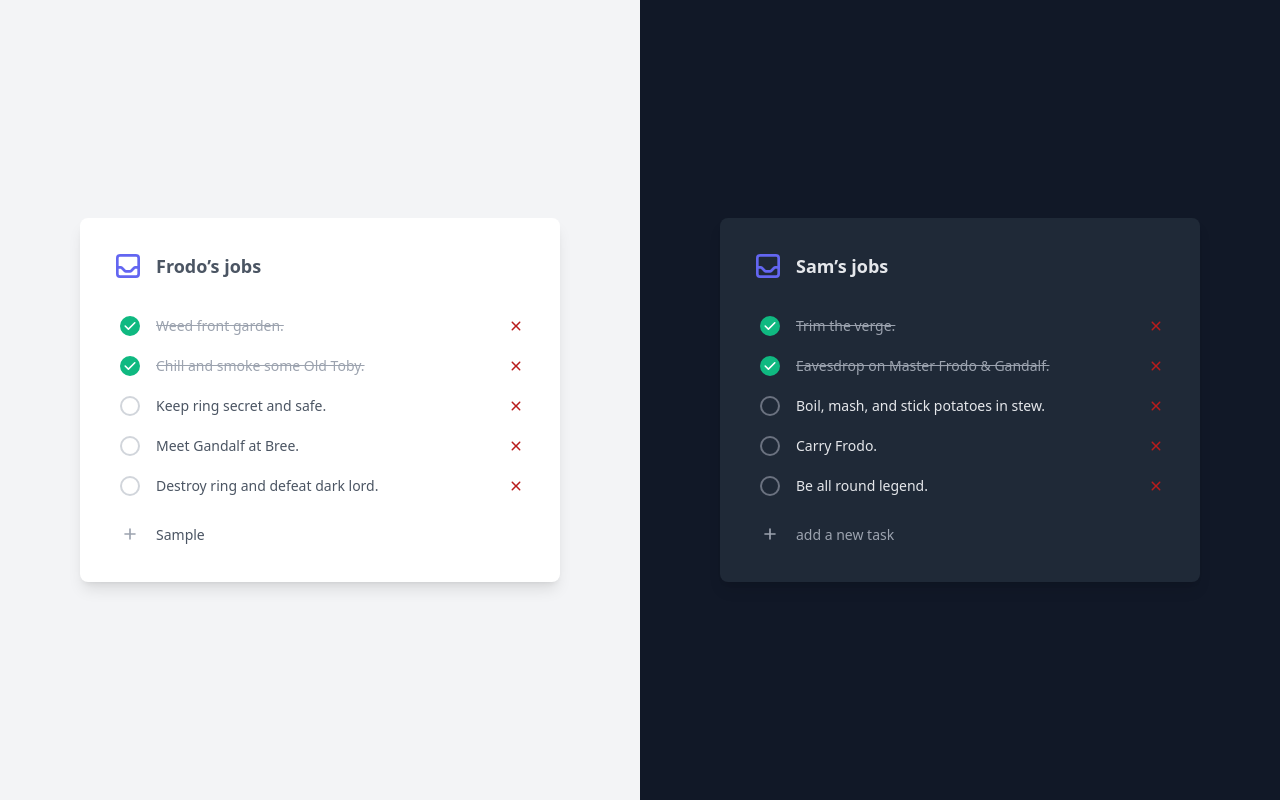
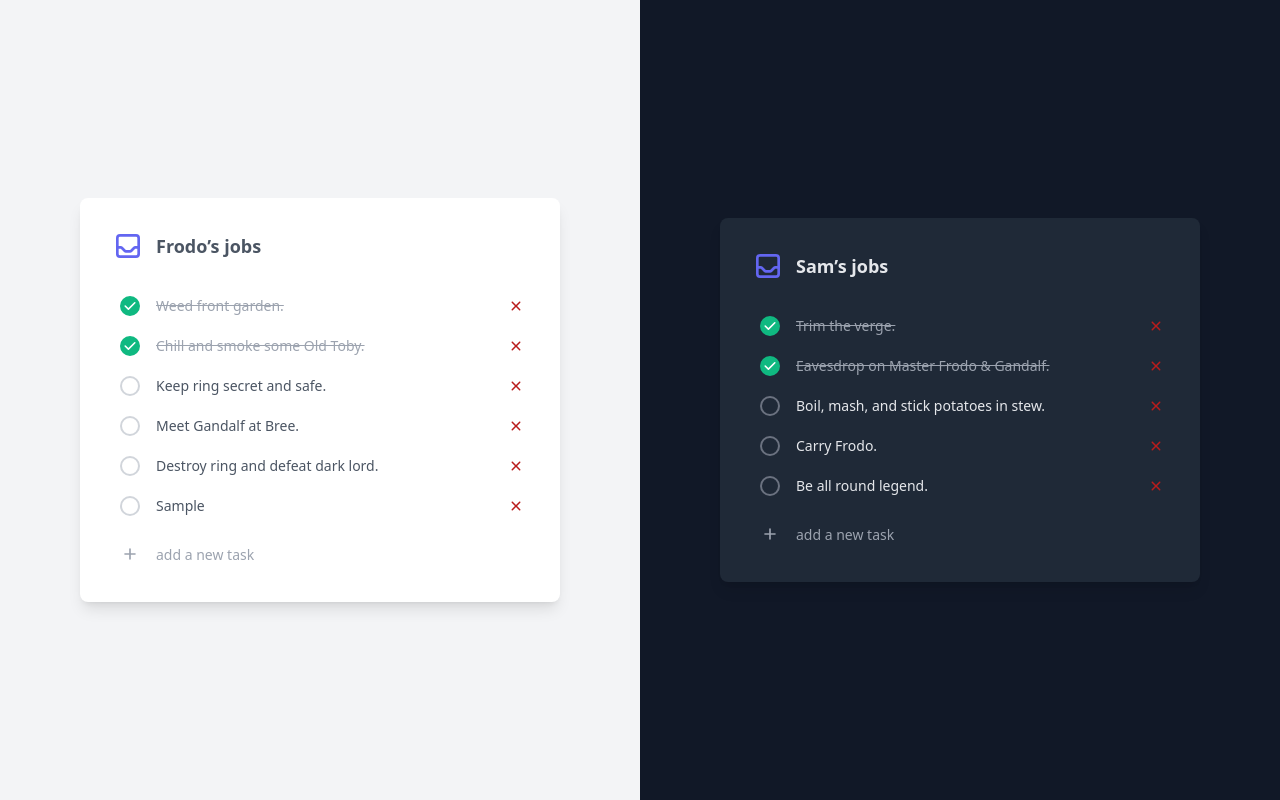
Before and after one commit to bastosh/vanilla-todo, a plain HTML site: page index.html in a window 1280 px wide. Both pictures are taken after typing "Sample" into the empty fields and a click on the button 130 px from the left and 534 px from the top of the page. Drawn offline with nearby package versions, Linux system fonts and the light colour scheme.

Commit message:
Add item

```diff
--- a/index.html
+++ b/index.html
@@ -8,8 +8,8 @@
     <script src="https://cdn.tailwindcss.com"></script>
 </head>
 <body>
-    <div class="flex items-center justify-center w-screen h-screen font-medium">
-        <div class="flex flex-grow items-center justify-center h-full text-gray-600 bg-gray-100">
+    <div class="flex flex-col lg:flex-row items-center justify-center w-screen h-screen font-medium">
+        <div class="flex flex-grow items-center justify-center h-full text-gray-600 lg:bg-gray-100">
             <!-- Component Start -->
             <div id="left-list" class="max-w-full p-8 bg-white rounded-lg shadow-lg w-[30rem]">
                 <div class="flex items-center mb-6">
@@ -111,7 +111,7 @@
             </div>
             <!-- Component End  -->
         </div>
-        <div class="flex flex-grow items-center justify-center bg-gray-900 h-full">
+        <div class="flex flex-grow items-center justify-center lg:bg-gray-900 h-full">
             <!-- Component Start -->
             <div id="right-list" class="max-w-full p-8 bg-gray-800 rounded-lg shadow-lg w-[30rem] text-gray-200">
                 <div class="flex items-center mb-6">
--- a/script.js
+++ b/script.js
@@ -1,21 +1,88 @@
-const leftList = document.getElementById('left-list')
-const leftListTitle = document.getElementById('left-list-title')
-const leftListItems = document.getElementById('left-list-items')
-const leftForm = document.getElementById('left-list-form')
-const leftInput = document.getElementById('left-list-input')
-const leftButton = document.getElementById('left-list-button')
-const rightList = document.getElementById('right-list')
-const rightListTitle = document.getElementById('right-list-title')
-const rightListItems = document.getElementById('right-list-items')
-const rightForm = document.getElementById('right-list-form')
-const rightInput = document.getElementById('right-list-input')
-const rightButton = document.getElementById('right-list-button')
+// const leftList = document.getElementById('left-list')
+// const leftListTitle = document.getElementById('left-list-title')
+// const leftListItems = document.getElementById('left-list-items')
+// const leftInput = document.getElementById('left-list-input')
+// const leftButton = document.getElementById('left-list-button')
+// const rightList = document.getElementById('right-list')
+// const rightListTitle = document.getElementById('right-list-title')
+// const rightListItems = document.getElementById('right-list-items')
+// const rightInput = document.getElementById('right-list-input')
+// const rightButton = document.getElementById('right-list-button')
 
 function addItem(e) {
     e.preventDefault()
-    const newItem = e.target.querySelector('input').value
-    console.log(`Create item with value ${newItem}`)
+
+    if (!e.target.querySelector('input').value) {
+        return
+    }
+
+    const context = e.target.attributes.id.value  === 'left-list-form' ? 'left' : 'right';
+
+    const newItemContent = e.target.querySelector('input').value
+
+    const newItem = createItem(newItemContent, context)
+
+    e.target.previousElementSibling.appendChild(newItem)
+
+    e.target.querySelector('input').value = ''
 }
 
-leftForm.addEventListener('submit', addItem)
-rightForm.addEventListener('submit', addItem)
+function createItem(text, context) {
+    let item_id = randstr('todo_item_');
+
+    const wrapper = document.createElement('div')
+    wrapper.className = 'flex items-center'
+
+    const input = document.createElement('input')
+    input.setAttribute('id', item_id)
+    input.className = 'hidden'
+    input.type = 'checkbox'
+
+    wrapper.appendChild(input)
+
+    const label = document.createElement('label')
+    label.setAttribute('for', item_id)
+    label.className = 'flex flex-grow items-center h-10 px-2 rounded cursor-pointer'
+    if (context === 'left') {
+      label.classList.add('hover:bg-gray-100')
+    } else {
+      label.classList.add('hover:bg-gray-900')
+    }
+
+    const icon = document.createElement('span')
+    icon.className = 'flex items-center justify-center w-5 h-5 text-transparent border-2 border-gray-300 rounded-full'
+    icon.innerHTML =
+    `
+    <svg class="w-4 h-4 fill-current" xmlns="http://www.w3.org/2000/svg" viewBox="0 0 20 20" fill="currentColor">
+        <path fill-rule="evenodd" d="M16.707 5.293a1 1 0 010 1.414l-8 8a1 1 0 01-1.414 0l-4-4a1 1 0 011.414-1.414L8 12.586l7.293-7.293a1 1 0 011.414 0z" clip-rule="evenodd" />
+    </svg>
+    `
+    label.appendChild(icon)
+
+    const content = document.createElement('span')
+    content.className = 'ml-4 text-sm'
+    content.appendChild(document.createTextNode(text))
+    label.appendChild(content)
+
+    wrapper.appendChild(label)
+
+    const close = document.createElement('div')
+    close.className = 'w-6 flex items-center cursor-pointer text-red-700'
+    close.innerHTML =
+    `
+    <svg viewBox="0 0 1024 1024" version="1.1" xmlns="http://www.w3.org/2000/svg" fill="currentColor">
+        <path d="M557.2 512l136.4-136.4c12.4-12.4 12.4-32.8 0-45.2-12.4-12.4-32.8-12.4-45.2 0L512 466.8l-136.4-136.4c-12.4-12.4-32.8-12.4-45.2 0-6.2 6.2-9.4 14.4-9.4 22.6 0 8.2 3.2 16.4 9.4 22.6l136.4 136.4-136.4 136.4c-6.2 6.2-9.4 14.4-9.4 22.6 0 8.2 3.2 16.4 9.4 22.6 12.4 12.4 32.8 12.4 45.2 0l136.4-136.4 136.4 136.4c12.4 12.4 32.8 12.4 45.2 0 12.4-12.4 12.4-32.8 0-45.2L557.2 512z"  />
+    </svg>
+    `
+    wrapper.appendChild(close)
+
+    return wrapper
+}
+
+function randstr(prefix)
+{
+    return Math.random().toString(36).replace('0.', prefix || '');
+}
+
+document.getElementById('left-list-form').addEventListener('submit', addItem)
+document.getElementById('right-list-form').addEventListener('submit', addItem)
```
